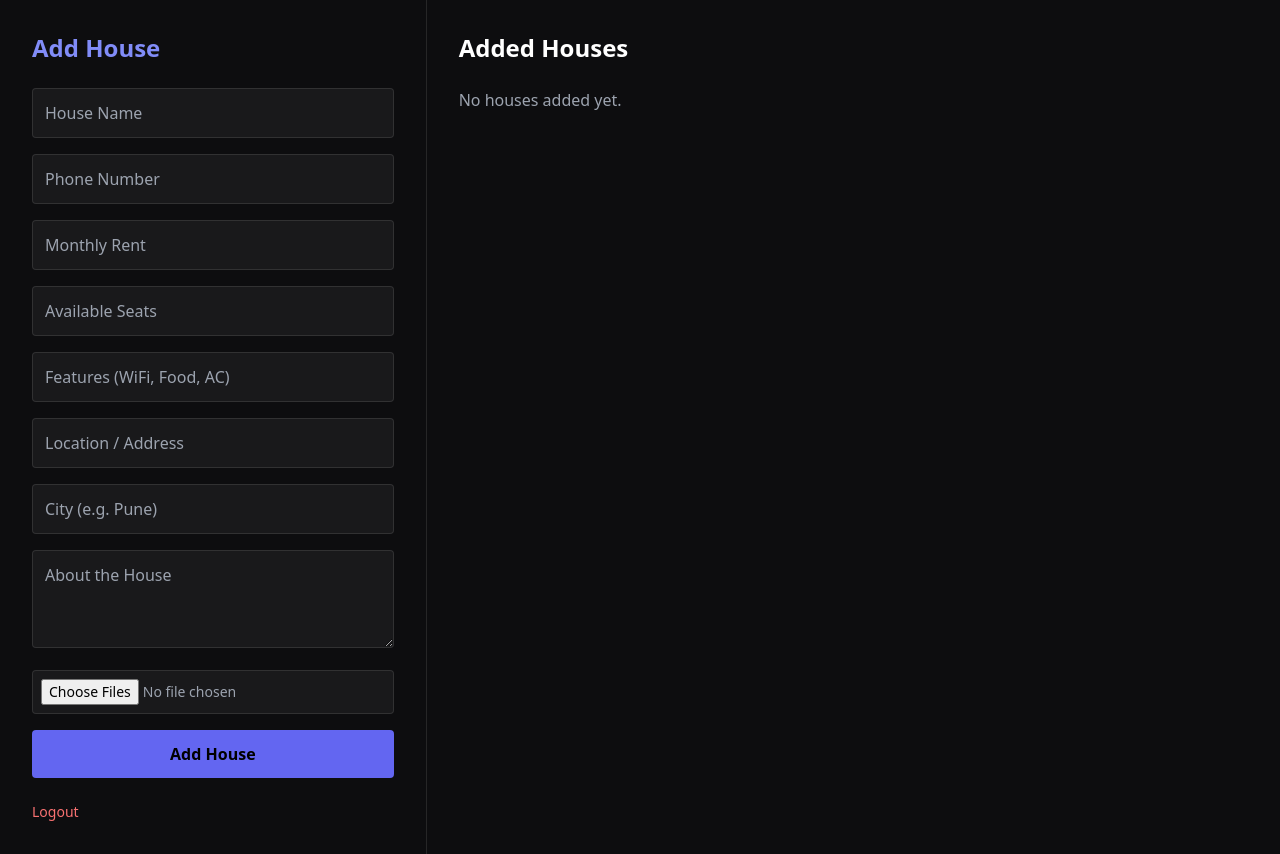
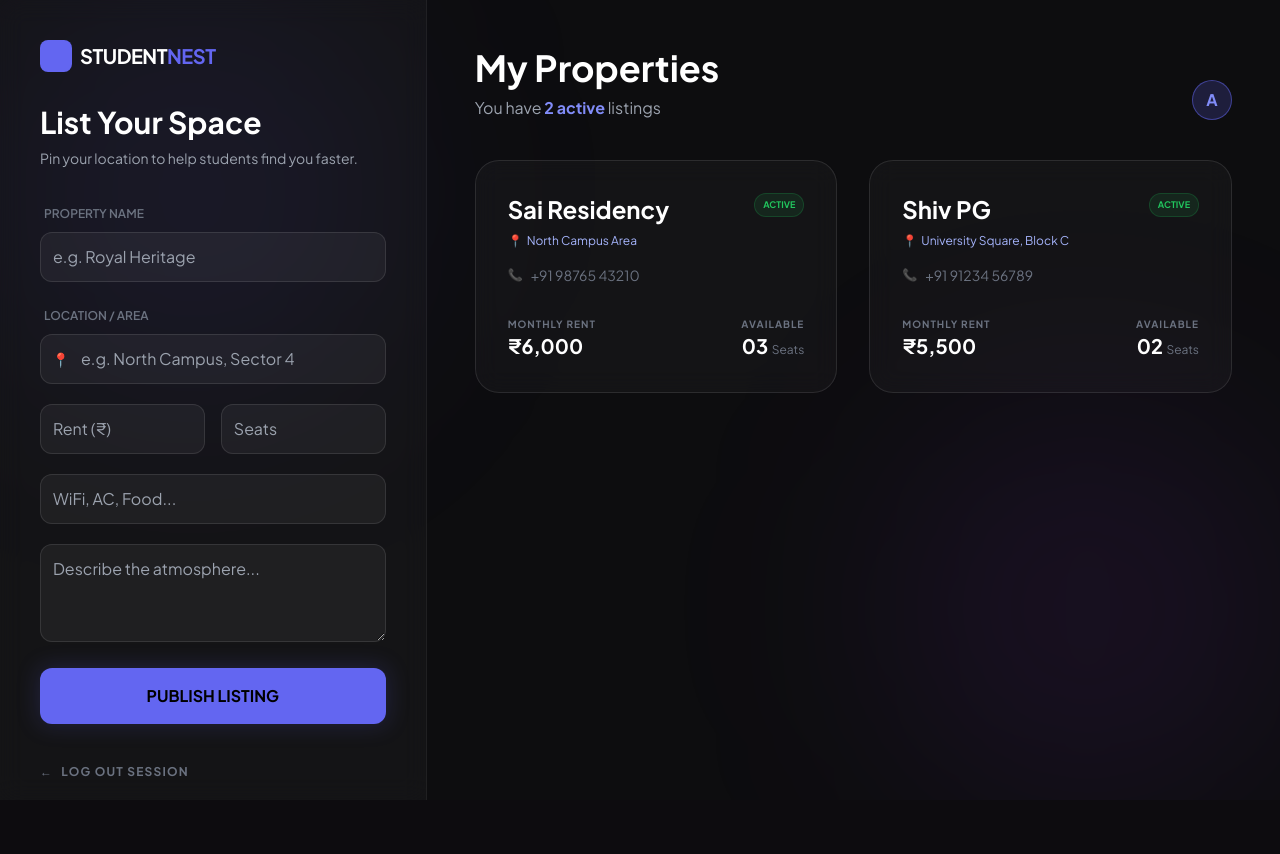
Before and after one commit to vedantmorankar24/hostel_finder_project, a Flask app: page /owner/dashboard in a window 1280 px wide. After the commit the page ends 800 px from the top, so only its background shows below. Run offline with Flask 3, Linux system fonts and the light colour scheme; the visitor is signed in with stand-in values (Sample User, id 1); some libraries are stand-ins or nearby versions.

Commit message:
Refactor owner dashboard layout and styles

```diff
--- a/Hostel_Mess_Finder_Project/templates/owner_dashboard.html
+++ b/Hostel_Mess_Finder_Project/templates/owner_dashboard.html
@@ -4,55 +4,145 @@
     <meta charset="UTF-8">
     <title>Owner Dashboard | StudentNest</title>
     <script src="https://cdn.tailwindcss.com"></script>
+    <link href="https://fonts.googleapis.com/css2?family=Plus+Jakarta+Sans:wght@400;600;700&display=swap" rel="stylesheet">
+    <style>
+        body { font-family: 'Plus Jakarta Sans', sans-serif; }
+        .glass {
+            background: rgba(255, 255, 255, 0.03);
+            backdrop-filter: blur(12px);
+            -webkit-backdrop-filter: blur(12px);
+        }
+        .gradient-border {
+            border: 1px solid rgba(255, 255, 255, 0.1);
+            transition: all 0.3s cubic-bezier(0.4, 0, 0.2, 1);
+        }
+        .gradient-border:hover {
+            border-color: #6366f1;
+            box-shadow: 0 0 20px rgba(99, 102, 241, 0.2);
+        }
+        /* Custom Scrollbar */
+        ::-webkit-scrollbar { width: 5px; }
+        ::-webkit-scrollbar-track { background: transparent; }
+        ::-webkit-scrollbar-thumb { background: #312e81; border-radius: 10px; }
+    </style>
 </head>
 
-<body class="bg-[#0d0d0f] text-white min-h-screen">
+<body class="bg-[#0d0d0f] text-gray-200 min-h-screen selection:bg-indigo-500/30">
+
+    <div class="fixed top-0 left-0 w-96 h-96 bg-indigo-600/10 rounded-full blur-[120px] -z-10"></div>
+    <div class="fixed bottom-0 right-0 w-96 h-96 bg-purple-600/10 rounded-full blur-[120px] -z-10"></div>
 
     <div class="flex min-h-screen">
 
-    <!-- LEFT SIDE : ADD HOUSE -->
-    <div class="w-1/3 glass p-8 border-r border-white/10">
-        <h2 class="text-2xl font-bold mb-6 text-indigo-400">Add House</h2>
-
-        <form method="POST" class="space-y-4">
-            <input type="text" name="house_name" placeholder="House Name" class="w-full p-3 rounded bg-white/5 border border-white/10" required>
-            <input type="text" name="phone" placeholder="Phone Number" class="w-full p-3 rounded bg-white/5 border border-white/10" required>
-            <input type="number" name="rent" placeholder="Monthly Rent" class="w-full p-3 rounded bg-white/5 border border-white/10" required>
-            <input type="number" name="seats" placeholder="Available Seats" class="w-full p-3 rounded bg-white/5 border border-white/10" required>
-            <input type="text" name="features" placeholder="Features (WiFi, Food, AC)" class="w-full p-3 rounded bg-white/5 border border-white/10">
-            <input type="text" name="location" placeholder="Location / Address" class="w-full p-3 rounded bg-white/5 border border-white/10" required>
-            <input type="text" name="city" placeholder="City (e.g. Pune)" class="w-full p-3 rounded bg-white/5 border border-white/10" required>
-            <textarea name="about" rows="3" placeholder="About the House" class="w-full p-3 rounded bg-white/5 border border-white/10"></textarea>
-            <input type="file" name="images" multiple class="w-full text-sm text-gray-400 rounded bg-white/5 border border-white/10 p-2">
-            <button type="submit" class="w-full bg-indigo-500 py-3 rounded text-black font-bold">Add House</button>
-        </form>
-
-        <a href="{{ url_for('logout_page') }}" class="block mt-6 text-red-400 text-sm">Logout</a>
+        <aside class="w-1/3 glass p-10 border-r border-white/5 sticky top-0 h-screen overflow-y-auto">
+            <div class="flex items-center gap-2 mb-8">
+                <div class="w-8 h-8 bg-indigo-500 rounded-lg"></div>
+                <h1 class="text-xl font-bold tracking-tight text-white uppercase">Student<span class="text-indigo-500">Nest</span></h1>
             </div>
 
-    <!-- RIGHT SIDE : ADDED HOUSES -->
-    <div class="w-2/3 p-8">
-        <h2 class="text-2xl font-bold mb-6">Added Houses</h2>
-        <div class="grid grid-cols-2 gap-6">
-            {% if houses %}
-                {% for house in houses %}
-                <div class="bg-white/5 p-6 rounded-xl border border-white/10 hover:scale-105 transition-transform">
-                    <h3 class="text-xl font-bold text-indigo-400">{{ house.house_name }}</h3>
-                    <p class="text-sm text-gray-400 mt-1">📞 {{ house.phone }}</p>
-                    <p class="mt-2">💰 Rent: ₹{{ house.rent }}</p>
-                    <p>🛏 Seats: {{ house.seats }}</p>
-                    <p class="text-sm mt-2">✨ {{ house.features or 'No features specified' }}</p>
-                    <p class="text-sm mt-2">📍 {{ house.location }}</p>
-                    <p class="text-sm mt-2">🏙 {{ house.city }}</p>
+            <h2 class="text-3xl font-bold mb-2 text-white">List Your Space</h2>
+            <p class="text-gray-400 text-sm mb-8">Pin your location to help students find you faster.</p>
+
+            <form method="POST" enctype="multipart/form-data" class="space-y-5">
+                <div>
+                    <label class="text-xs font-semibold text-gray-500 uppercase ml-1">Property Name</label>
+                    <input type="text" name="house_name" placeholder="e.g. Royal Heritage" class="w-full mt-2 p-3 rounded-xl bg-white/5 border border-white/10 focus:border-indigo-500 outline-none transition-all">
                 </div>
-                {% endfor %}
-            {% else %}
-                <p class="text-gray-400 col-span-2">No houses added yet.</p>
-            {% endif %}
+
+                <div>
+                    <label class="text-xs font-semibold text-gray-500 uppercase ml-1">Location / Area</label>
+                    <div class="relative mt-2">
+                        <span class="absolute inset-y-0 left-0 pl-3 flex items-center text-gray-500 text-sm">📍</span>
+                        <input type="text" name="location" placeholder="e.g. North Campus, Sector 4" class="w-full pl-10 p-3 rounded-xl bg-white/5 border border-white/10 focus:border-indigo-500 outline-none transition-all">
                     </div>
                 </div>
 
+                <div class="grid grid-cols-2 gap-4">
+                    <input type="number" name="rent" placeholder="Rent (₹)" class="w-full p-3 rounded-xl bg-white/5 border border-white/10 focus:border-indigo-500 outline-none">
+                    <input type="number" name="seats" placeholder="Seats" class="w-full p-3 rounded-xl bg-white/5 border border-white/10 focus:border-indigo-500 outline-none">
                 </div>
 
+                <input type="text" name="features" placeholder="WiFi, AC, Food..." class="w-full p-3 rounded-xl bg-white/5 border border-white/10 focus:border-indigo-500 outline-none">
+
+                <textarea name="about" rows="3" placeholder="Describe the atmosphere..." class="w-full p-3 rounded-xl bg-white/5 border border-white/10 focus:border-indigo-500 outline-none"></textarea>
+
+                <div class="relative group">
+                    <div class="absolute inset-0 bg-indigo-500 blur-md opacity-20 group-hover:opacity-40 transition-opacity"></div>
+                    <button type="submit" class="relative w-full bg-indigo-500 hover:bg-indigo-400 text-black font-extrabold py-4 rounded-xl transition-all active:scale-95">
+                        PUBLISH LISTING
+                    </button>
+                </div>
+            </form>
+
+            <a href="/logout" class="inline-flex items-center mt-10 text-gray-500 hover:text-red-400 text-xs font-bold uppercase tracking-widest transition-colors">
+                <span class="mr-2">←</span> Log out session
+            </a>
+        </aside>
+
+        <main class="w-2/3 p-12 overflow-y-auto">
+            <header class="flex justify-between items-end mb-10">
+                <div>
+                    <h2 class="text-4xl font-bold text-white">My Properties</h2>
+                    <p class="text-gray-400 mt-2">You have <span class="text-indigo-400 font-bold">2 active</span> listings</p>
+                </div>
+                <div class="h-10 w-10 rounded-full bg-indigo-500/20 border border-indigo-500/50 flex items-center justify-center text-indigo-400 font-bold">A</div>
+            </header>
+
+            <div class="grid grid-cols-2 gap-8">
+                <div class="glass p-8 rounded-3xl gradient-border relative group overflow-hidden">
+                    <div class="flex justify-between items-start">
+                        <h3 class="text-2xl font-bold text-white group-hover:text-indigo-400 transition-colors">Sai Residency</h3>
+                        <span class="bg-green-500/10 text-green-500 text-[9px] font-bold px-2 py-1 rounded-full border border-green-500/20">ACTIVE</span>
+                    </div>
+
+                    <p class="text-xs text-indigo-300 mt-2 font-medium flex items-center">
+                        <span class="mr-1">📍</span> North Campus Area
+                    </p>
+
+                    <p class="text-sm text-gray-500 mt-4 flex items-center">
+                        <span class="mr-2 text-xs">📞</span> +91 98765 43210
+                    </p>
+
+                    <div class="mt-8 flex items-center justify-between">
+                        <div>
+                            <p class="text-[10px] text-gray-500 uppercase font-bold tracking-widest">Monthly Rent</p>
+                            <p class="text-xl font-bold text-white">₹6,000</p>
+                        </div>
+                        <div class="text-right">
+                            <p class="text-[10px] text-gray-500 uppercase font-bold tracking-widest">Available</p>
+                            <p class="text-xl font-bold text-white text-indigo-400">03 <span class="text-xs font-normal text-gray-500">Seats</span></p>
+                        </div>
+                    </div>
+                </div>
+
+                <div class="glass p-8 rounded-3xl gradient-border relative group overflow-hidden">
+                    <div class="flex justify-between items-start">
+                        <h3 class="text-2xl font-bold text-white group-hover:text-indigo-400 transition-colors">Shiv PG</h3>
+                        <span class="bg-green-500/10 text-green-500 text-[9px] font-bold px-2 py-1 rounded-full border border-green-500/20">ACTIVE</span>
+                    </div>
+
+                    <p class="text-xs text-indigo-300 mt-2 font-medium flex items-center">
+                        <span class="mr-1">📍</span> University Square, Block C
+                    </p>
+
+                    <p class="text-sm text-gray-500 mt-4 flex items-center">
+                        <span class="mr-2 text-xs">📞</span> +91 91234 56789
+                    </p>
+
+                    <div class="mt-8 flex items-center justify-between">
+                        <div>
+                            <p class="text-[10px] text-gray-500 uppercase font-bold tracking-widest">Monthly Rent</p>
+                            <p class="text-xl font-bold text-white">₹5,500</p>
+                        </div>
+                        <div class="text-right">
+                            <p class="text-[10px] text-gray-500 uppercase font-bold tracking-widest">Available</p>
+                            <p class="text-xl font-bold text-white text-indigo-400">02 <span class="text-xs font-normal text-gray-500">Seats</span></p>
+                        </div>
+                    </div>
+                </div>
+            </div>
+        </main>
+    </div>
+    <script src="{{ url_for('static', filename='script.js') }}"></script>
 </body>
 </html>
```
Lines whose indentation alone changed are shown as unchanged.
